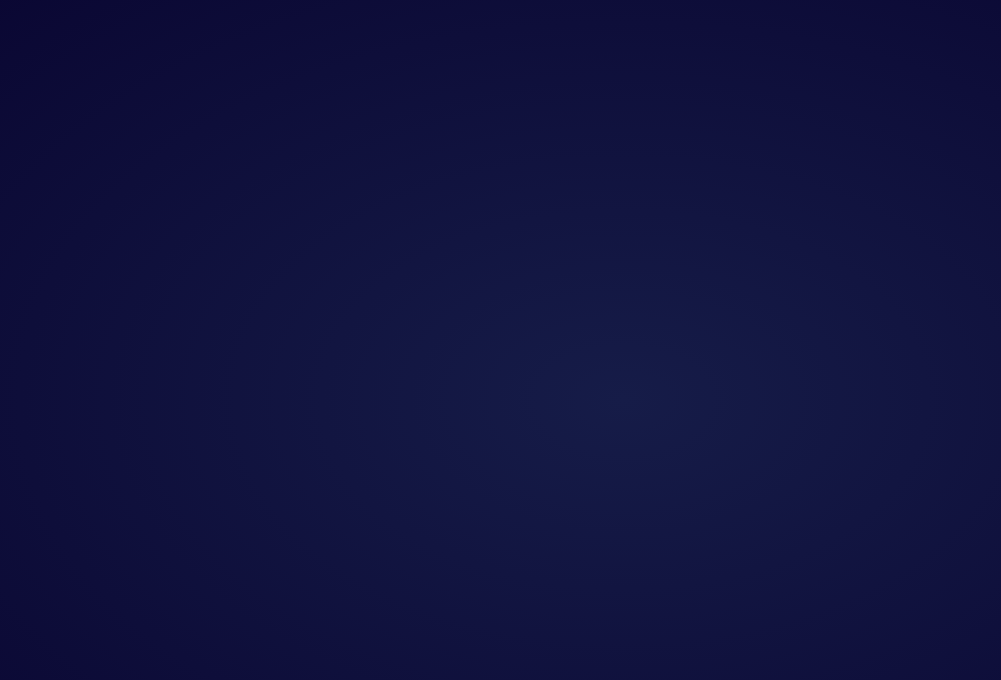
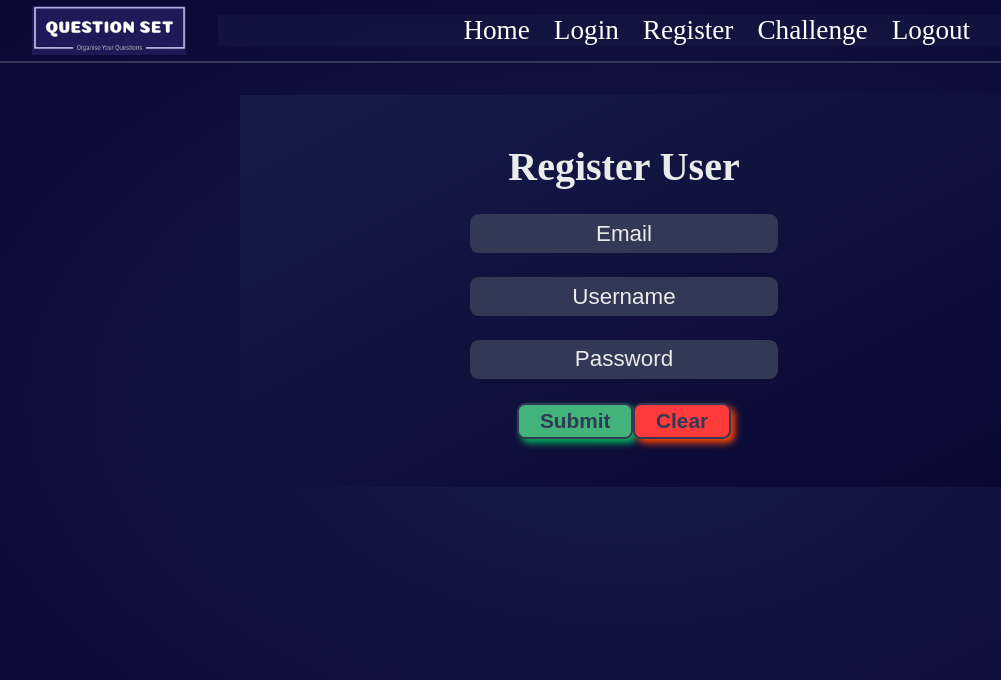
Before and after one commit to angDecoder/question_set_client, a React (Vite) app: page /register in a window 1280 px wide. Before the commit this address had no page. Shown: the top 680 px of the page, without its empty margins (16-1017 px from the left). Built offline with nearby package versions, Linux system fonts and the light colour scheme.

Commit message:
from api added

```diff
--- a/index.css
+++ b/index.css
@@ -1,6 +1,8 @@
 :root{
     --btn1 : #42b47b;
+    --btn1_disabled : rgb(60, 123, 94);
     --btn2 : rgb(255, 58, 58);
+    --btn2_disabled : rgb(149, 82, 82);
     --box1 : #161c48;
     --box2 : #0a0733;
     --border : #323956;
@@ -12,7 +14,6 @@
     margin : 0px;
     padding : 0px;
     box-sizing: border-box;
-    z-index: 0;
 }
 #root{
     width: 100vw;
@@ -97,11 +98,57 @@ background: #555;
     background-color: var(--btn2);
     box-shadow: 4px 4px 7px orangered;
 }
+.btn[color='green']:disabled{
+    background-color : var(--btn1_disabled);
+    cursor: not-allowed;
+    box-shadow : none;
+}
+.btn[color='red']:disabled{
+    background-color: var(--btn2_disabled);
+    cursor: not-allowed;
+    box-shadow : none;
+}
 /******************* BUTTON ***************/
 
+
+.input{
+    width: 50%;
+    font-size: 1.4rem;
+    padding : 0.2em 0.5em;
+    transition: width 200ms ease-in;
+    outline: none;
+    border: 2px solid var(--border);
+    border-radius: 0.4em;
+    background-color: var(--border);
+    color : var(--text2);
+}
+.input::placeholder{
+    text-align: center;
+    color : var(--text2);
+}
+.input:focus{
+    width: 80%;
+    border: 2px solid var(--text1);
+    box-shadow: 5px 5px 10px var(--text1);
+}
+
 @media screen and (min-width: 480px) {
-
+   .input{
+        font-size: 2rem;
+   }
+   .btn{
+        font-size: 1.8rem;
+   }
 }
 @media screen and ( min-width : 900px ) {
-
+    .input{
+        width: 40%;
+        font-size: 1.4rem;
+    }
+    .input:focus{
+        width: 60%;
+    }
+    .btn{
+        font-size: 1.3rem;
+    }
 }
--- a/src/App.jsx
+++ b/src/App.jsx
@@ -1,11 +1,37 @@
 import React from 'react';
 import Navbar from './components/Navbar/Navbar';
-import { Route, Routes } from 'react-router-dom';
+import Login from './components/Form/Login';
+import Register from './components/Form/Register';
+import { ToastContainer, toast } from 'react-toastify';
+import 'react-toastify/dist/ReactToastify.css';
+// import Challenge from './components/Challenge/Challenge';
+import { Outlet, Route, Routes } from 'react-router-dom';
 
 function App() {
   return (
     <Routes>
-      <Route path='/' element={<Navbar/>}></Route>
+
+      <Route path='/'
+        element={<>
+          <Navbar />
+          <Outlet />
+          <ToastContainer
+            position="bottom-center"
+            autoClose={5000}
+            hideProgressBar={false}
+            newestOnTop={false}
+            closeOnClick
+            rtl={false}
+            pauseOnFocusLoss
+            draggable
+            pauseOnHover
+            theme="dark"
+          />
+        </>}
+      >
+        <Route path='/login' element={<Login />} />
+        <Route path='/register' element={<Register />} />
+      </Route>
     </Routes>
   )
 }
--- /dev/null
+++ b/src/api/User.js
@@ -0,0 +1,55 @@
+import axios from 'axios';
+import { toast } from 'react-toastify';
+
+const ax = axios.create({
+  baseURL: `${import.meta.env.VITE_REACT_APP_BASE_URL}`
+})
+
+export const loginUserApi = async({ email,password })=>{
+
+    const emailRegex = /^[a-zA-Z0-9+_.-]+@[a-zA-Z0-9.-]+$/;
+
+    if( !email || !password ){
+      toast('all fields are required',{ type : 'error' });
+      return;
+    }
+    if (!emailRegex.test(email)) {
+      toast('invalid email format',{ type : 'error' });
+      return;
+    }
+    const t = toast.loading('logging in');
+    try {
+      const res = await ax.post('user/login',{ email,password });
+      toast.update(t,{ isLoading : false, type : 'success',autoClose : true });
+    } catch (error) {
+      toast.update(t,{ isLoading : false,type : 'error',autoClose : true });
+    }
+}
+
+export const registerUserApi = async({ username,email,password,navigate })=>{
+    const emailRegex = /^[a-zA-Z0-9+_.-]+@[a-zA-Z0-9.-]+$/;
+    const passRegex = /^(?=.*[A-Za-z])(?=.*\d)[A-Za-z\d]{8,}$/;
+
+    if (!username || !email || !password) {
+      toast('all fields are required', { type: 'error' });
+      return;
+    }
+    if (!emailRegex.test(email)) {
+      toast('invalid email format', { type: 'error' });
+      return;
+    }
+
+    // if (!passRegex.test(password)) {
+    //   toast('invalid password format', { type: 'error' });
+    //   return;
+    // }
+
+    const t = toast('registering user',{ isLoading:true });
+    try {
+      await ax.post('user/register', { email, username, password });
+      toast.update(t,{ isLoading : false, type : 'success',autoClose : true });
+      navigate('/login');
+    } catch (error) {
+      toast.update(t,{ isLoading : false, type : 'error',autoClose : true });
+    }
+}
--- /dev/null
+++ b/src/components/Form/Form.css
@@ -0,0 +1,30 @@
+form{
+    margin-top: 2em;
+    display: flex;
+    padding-block: 3em;
+    flex-direction: column;
+    gap : 1em;
+    align-items: center;
+}
+
+form > h1{
+    font-size: 2.8rem;
+}
+
+
+@media screen and (min-width: 480px) {
+    form{
+        gap : 1.5em;
+    }
+}
+
+
+@media screen and (min-width: 900px) {
+    form{
+        width: 60vw;
+        margin-inline: auto;
+    }
+    form > h1{
+        font-size: 2.5rem;
+    }
+}
--- /dev/null
+++ b/src/components/Form/Login.jsx
@@ -0,0 +1,51 @@
+import React,{ useRef } from 'react';
+import './Form.css'
+import { toast } from 'react-toastify';
+import { loginUserApi } from '../../api/User';
+
+function Login() {
+
+  const emailRef = useRef();
+  const passRef = useRef();
+
+  const submit = (e)=>{
+    e.preventDefault();
+    const email = emailRef.current;
+    const password = passRef.current;
+
+    document.querySelector('.btn[color="green"')
+    .setAttribute('disabled',true);
+    document.querySelector('.btn[color="red"')
+    .setAttribute('disabled',true);
+
+    const r = loginUserApi({ email:email.value,password:password.value });
+    r.finally(()=>{
+      console.log('finally');
+      document.querySelector('.btn[color="green"')
+      .removeAttribute('disabled')
+      document.querySelector('.btn[color="red"')
+      .removeAttribute('disabled')
+    })
+  }
+
+  const clear = (e)=>{
+    e.preventDefault();
+    emailRef.current.value = '';
+    passRef.current.value = '';
+    toast('input cleared',{type : 'info'});
+  }
+
+  return (
+    <form className='box'>
+        <h1>Login User</h1>
+        <input ref={emailRef} className='input' type="email" id="email" placeholder='Email' />
+        <input ref={passRef} className='input' type="password" id="password" placeholder='Password' />
+        <div>
+          <button className='btn' color='green' onClick={submit}>Submit</button>
+          <button className='btn' color='red' onClick={clear}>Clear</button>
+        </div>
+    </form>
+  )
+}
+
+export default Login
--- /dev/null
+++ b/src/components/Form/Register.jsx
@@ -0,0 +1,60 @@
+import React, { useRef } from 'react';
+import './Form.css';
+import axios from 'axios';
+import { toast } from 'react-toastify';
+import { useNavigate } from 'react-router-dom';
+import { registerUserApi } from '../../api/User';
+
+function Register() {
+
+  const emailRef = useRef();
+  const userRef = useRef();
+  const passRef = useRef();
+  const navigate = useNavigate();
+
+  const submit = async (e) => {
+    e.preventDefault();
+    const email = emailRef.current.value;
+    const password = passRef.current.value;
+    const username = userRef.current.value;
+
+    document.querySelector('.btn[color="green"')
+    .setAttribute('disabled',true);
+    document.querySelector('.btn[color="red"')
+    .setAttribute('disabled',true);
+
+    const r = registerUserApi({ email,password,username,navigate });
+    r.finally(()=>{
+      console.log('finally');
+      document.querySelector('.btn[color="green"')
+      .removeAttribute('disabled')
+      document.querySelector('.btn[color="red"')
+      .removeAttribute('disabled')
+    })
+  }
+
+
+  const clear = (e) => {
+    e.preventDefault();
+    toast("all inputs cleared", {
+      type: 'info',
+    });
+    emailRef.current.value = '';
+    passRef.current.value = '';
+  }
+
+  return (
+    <form className='box'>
+      <h1>Register User</h1>
+      <input ref={emailRef} className='input' type="email" id="email" placeholder='Email' />
+      <input ref={userRef} type="text" className="input" id='username' placeholder='Username' />
+      <input ref={passRef} className='input' type="password" id="password" placeholder='Password' />
+      <div>
+        <button className='btn' color='green' onClick={submit}>Submit</button>
+        <button className='btn' color='red' onClick={clear}>Clear</button>
+      </div>
+    </form>
+  )
+}
+
+export default Register
--- a/src/components/Navbar/Navbar.css
+++ b/src/components/Navbar/Navbar.css
@@ -18,6 +18,7 @@ header{
     justify-content: space-between;
     color: white;
     border-bottom: 2px solid var(--border);
+    z-index: 1;
 }
 
 nav{
@@ -33,6 +34,7 @@ nav{
     gap: 1em;
     width: 65vw;
     height: 100vh;
+    z-index: 2;
 }
 nav > .navlink{
     color: white;
--- a/src/components/Navbar/Navbar.jsx
+++ b/src/components/Navbar/Navbar.jsx
@@ -30,8 +30,9 @@ function Navbar() {
       <nav className='glass'>
         <img src={close} alt="" id='close' onClick={hideNavbar} />
         <NavLink className='navlink' to='/'>Home</NavLink>
-        <NavLink className='navlink' to='/'>Challenge</NavLink>
-        <NavLink className='navlink' to='/'>Login/Register</NavLink>
+        <NavLink className='navlink' to='/login'>Login</NavLink>
+        <NavLink className='navlink' to='/register'>Register</NavLink>
+        <NavLink className='navlink' to='/challenge'>Challenge</NavLink>
         <NavLink className='navlink' to='/'>Logout</NavLink>
       </nav>
     </header>
```
Also changed, not shown: src/components/Challenge/Challenge.jsx (+10 -0 lines), 1 other file (tests, documents, lock files or other folders).
